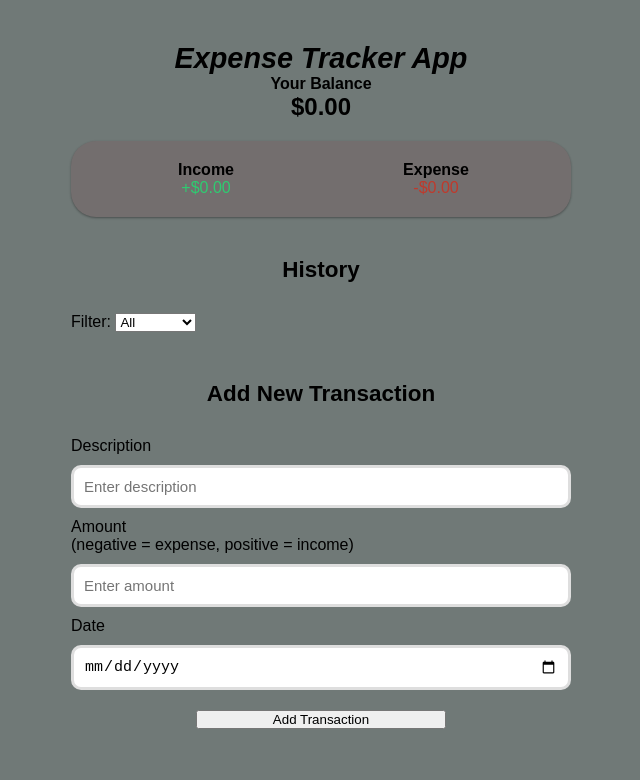
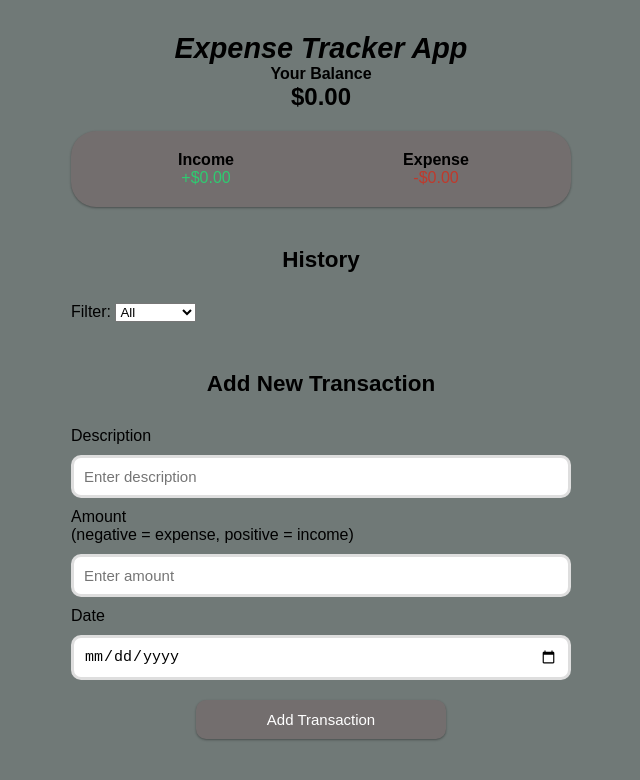
Before and after one commit to nyuykongmoalvin848-oss/EXPENSE-TRACKER-APP, a website: page index.html in a window 1280 px wide. Shown: the whole page, without its empty margins (319-959 px from the left). Drawn offline with Linux system fonts and the light colour scheme.

Commit message:
feat: re-add background color, border and padding to .btn

```diff
--- a/Assets/Styles/styles.css
+++ b/Assets/Styles/styles.css
@@ -146,6 +146,24 @@
   display: block;
   width: 50%;
   margin: 20px auto 30px;
+
+  background-color: #736e6e;
+  color: #fff;
+  border: 0;
+  border-radius: 10px;
+  font-size: 15px;
+  padding: 11px;
+  cursor: pointer;
+  box-shadow: var(--box-shadow);
+  transition: background-color 0.2s ease;
+}
+
+.btn:hover {
+  background-color: #5c5858;
+}
+
+.btn:focus {
+  outline: 0;
 }
 
 @media (width <= 768px) {
```
